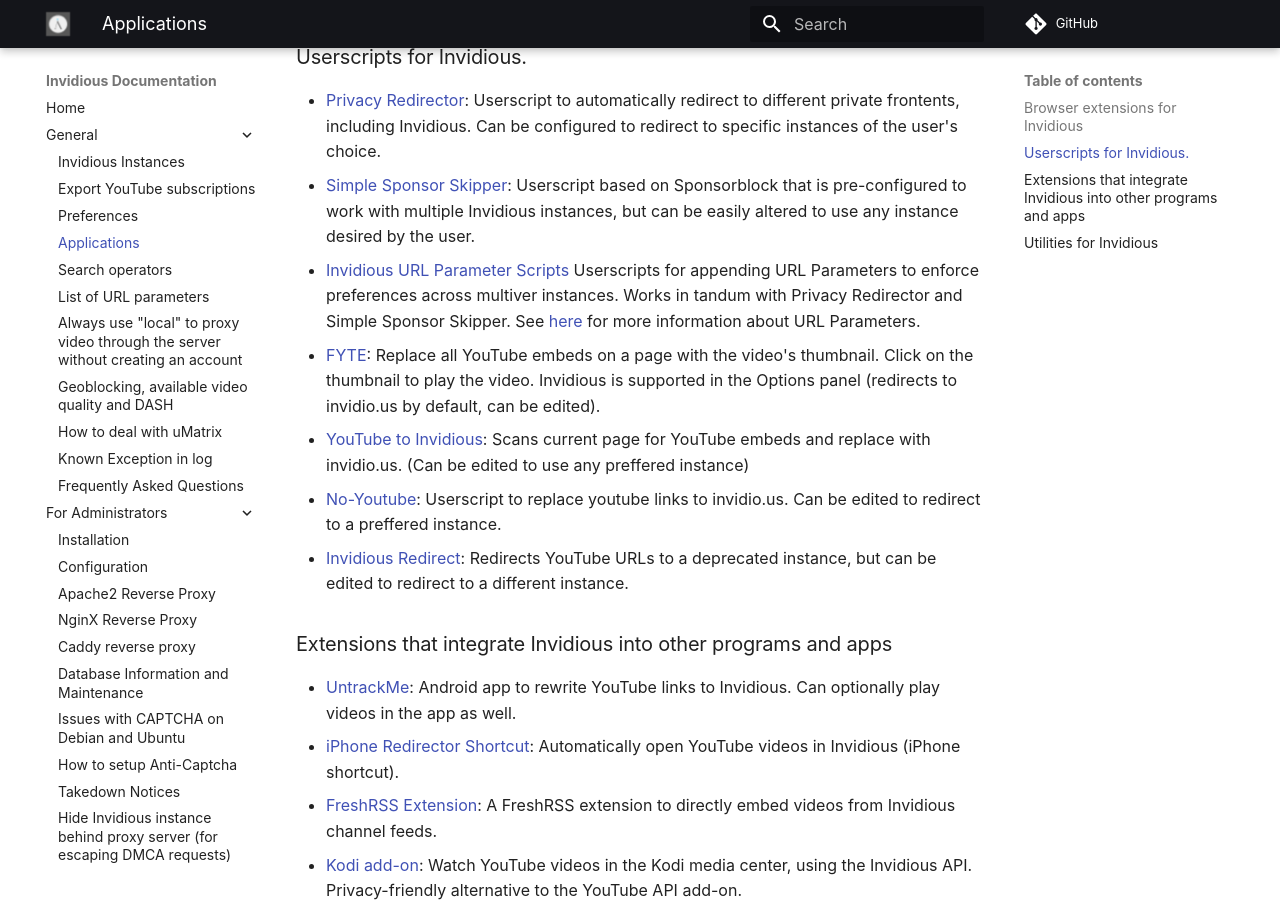
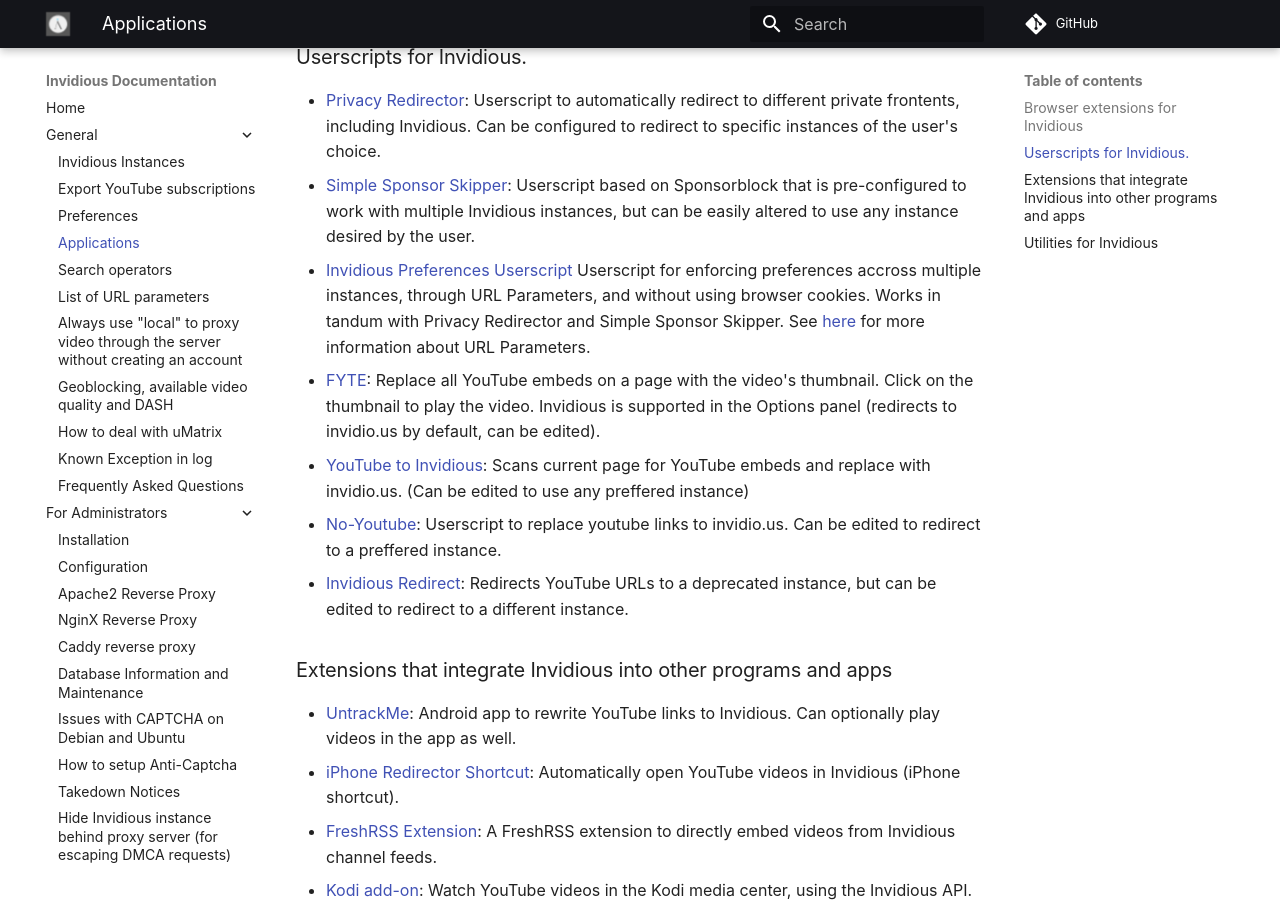
Before and after one commit to iv-org/documentation, an MkDocs documentation site: the page built from docs/applications.md, in a window 1280 px wide and 900 px high, scrolled down 740 px. Built offline with MkDocs 1.6.1 and Material for MkDocs 9.7.7, drawn with Linux system fonts in a browser that asks for light colours; comment, search, counter and statistics services are not loaded.

Commit message:
Changed Name, Description, and link to Invidious-Preferences-Userscript
I have dramatically updated this repository today, and have edited this page to reflect the changes.

```diff
--- a/docs/applications.md
+++ b/docs/applications.md
@@ -14,7 +14,7 @@
 ### Userscripts for Invidious.
 - [Privacy Redirector](https://github.com/dybdeskarphet/privacy-redirector): Userscript to automatically redirect to different private frontents, including Invidious. Can be configured to redirect to specific instances of the user's choice.
 - [Simple Sponsor Skipper](https://codeberg.org/mthsk/userscripts/src/branch/master/simple-sponsor-skipper): Userscript based on Sponsorblock that is pre-configured to work with multiple Invidious instances, but can be easily altered to use any instance desired by the user.
-- [Invidious URL Parameter Scripts](https://github.com/MintMain21/Invidious-URL-Parameters-Userscript) Userscripts for appending URL Parameters to enforce preferences across multiver instances. Works in tandum with Privacy Redirector and Simple Sponsor Skipper. See [here](https://docs.invidious.io/url-parameters/) for more information about URL Parameters.
+- [Invidious Preferences Userscript](https://github.com/MintMain21/Invidious-Preferences-Userscript) Userscript for enforcing preferences accross multiple instances, through URL Parameters, and without using browser cookies. Works in tandum with Privacy Redirector and Simple Sponsor Skipper. See [here](https://docs.invidious.io/url-parameters/) for more information about URL Parameters.
 - [FYTE](https://greasyfork.org/en/scripts/9252-fyte-fast-youtube-embedded-player): Replace all YouTube embeds on a page with the video's thumbnail. Click on the thumbnail to play the video. Invidious is supported in the Options panel (redirects to invidio.us by default, can be edited).
 - [YouTube to Invidious](https://greasyfork.org/en/scripts/375264-youtube-to-invidious): Scans current page for YouTube embeds and replace with invidio.us. (Can be edited to use any preffered instance)
 - [No-Youtube](https://github.com/mperez01/no-youtube): Userscript to replace youtube links to invidio.us. Can be edited to redirect to a preffered instance.
```
